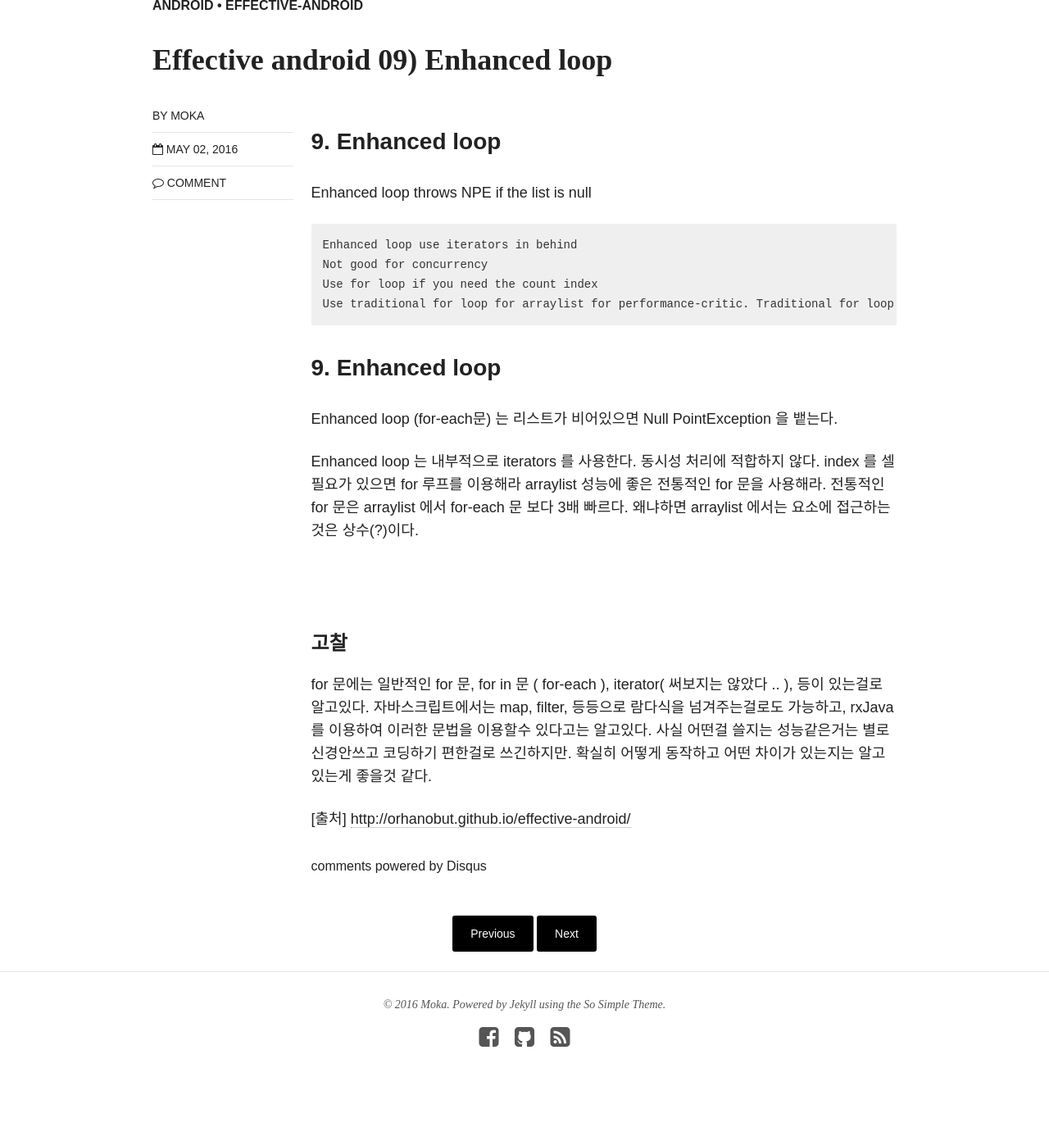
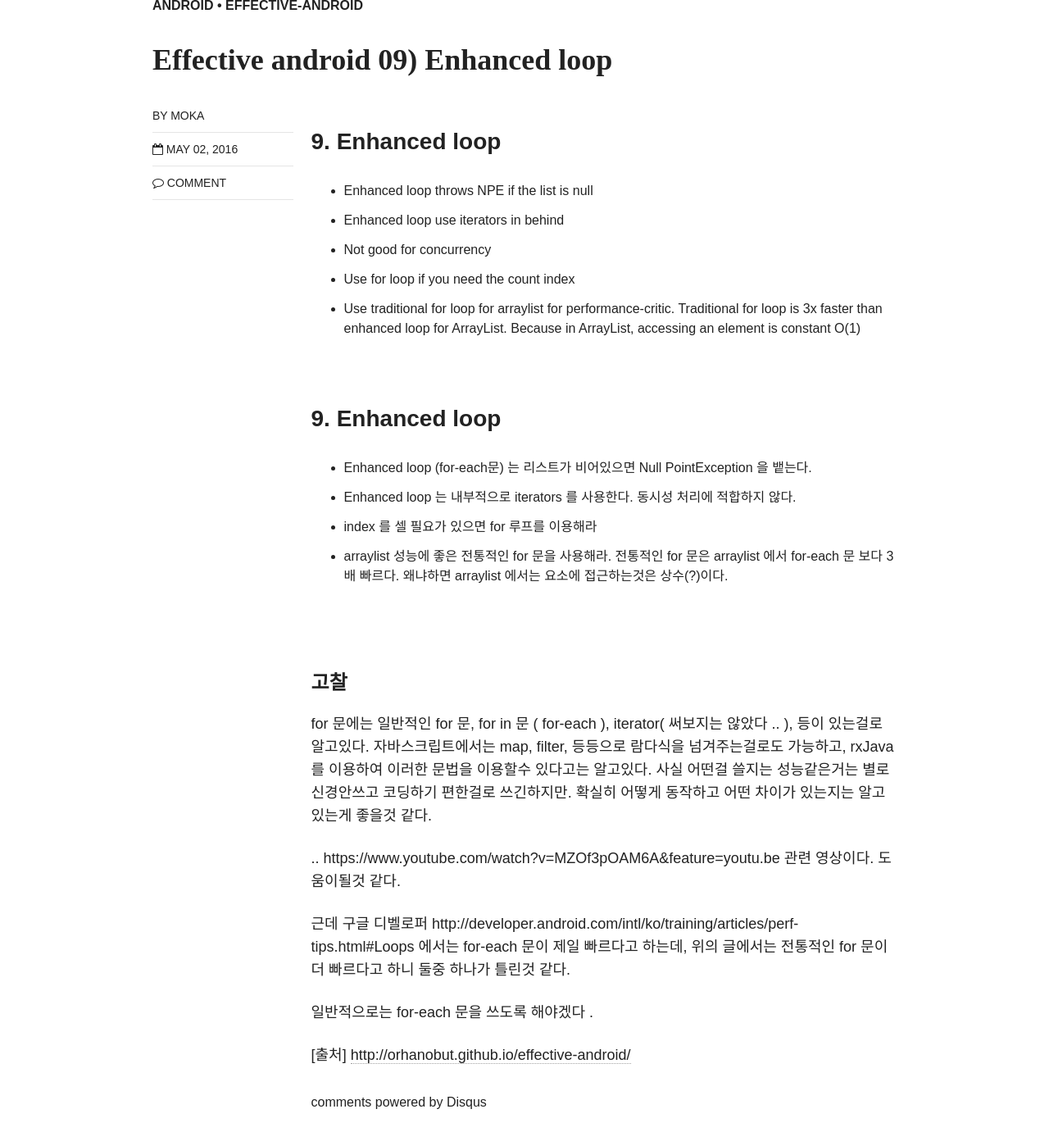
Before and after one commit to steadymoka/moka-a.github.io, a Jekyll site: the page built from _posts/effective-android/2016-05-02-effective-android-09.md, in a window 1280 px wide and 1400 px high, scrolled down 432 px. Shown: the top 1392 px of the window at 82% size. Built offline with Jekyll 4.4.1, drawn with Linux system fonts in a browser that asks for light colours; nearby versions of some CDN libraries; comment, search, counter and statistics services are not loaded.

Commit message:
for loop

```diff
--- a/_posts/effective-android/2016-05-02-effective-android-09.md
+++ b/_posts/effective-android/2016-05-02-effective-android-09.md
@@ -11,19 +11,19 @@ date: 2016-05-02
 ---
 
 ### 9. Enhanced loop
-Enhanced loop throws NPE if the list is null
+- Enhanced loop throws NPE if the list is null
+- Enhanced loop use iterators in behind
+- Not good for concurrency
+- Use for loop if you need the count index
+- Use traditional for loop for arraylist for performance-critic. Traditional for loop is 3x faster than enhanced loop for ArrayList. Because in ArrayList, accessing an element is constant O(1)
 
-    Enhanced loop use iterators in behind
-    Not good for concurrency
-    Use for loop if you need the count index
-    Use traditional for loop for arraylist for performance-critic. Traditional for loop is 3x faster than enhanced loop for ArrayList. Because in ArrayList, accessing an element is constant O(1)
+<br>
 
 ### 9. Enhanced loop
-Enhanced loop (for-each문) 는 리스트가 비어있으면 Null PointException 을 뱉는다.
-
-Enhanced loop 는 내부적으로 iterators 를 사용한다. 동시성 처리에 적합하지 않다.
-index 를 셀 필요가 있으면 for 루프를 이용해라
-arraylist 성능에 좋은 전통적인 for 문을 사용해라. 전통적인 for 문은 arraylist 에서 for-each 문 보다 3배 빠르다. 왜냐하면 arraylist 에서는 요소에 접근하는것은 상수(?)이다.
+- Enhanced loop (for-each문) 는 리스트가 비어있으면 Null PointException 을 뱉는다.
+- Enhanced loop 는 내부적으로 iterators 를 사용한다. 동시성 처리에 적합하지 않다.
+- index 를 셀 필요가 있으면 for 루프를 이용해라
+- arraylist 성능에 좋은 전통적인 for 문을 사용해라. 전통적인 for 문은 arraylist 에서 for-each 문 보다 3배 빠르다. 왜냐하면 arraylist 에서는 요소에 접근하는것은 상수(?)이다.
 
 
 <br><br>
@@ -32,4 +32,16 @@ arraylist 성능에 좋은 전통적인 for 문을 사용해라. 전통적인 fo
 for 문에는 일반적인 for 문, for in 문 ( for-each ), iterator( 써보지는 않았다 .. ), 등이 있는걸로 알고있다.
 자바스크립트에서는 map, filter, 등등으로 람다식을 넘겨주는걸로도 가능하고, rxJava 를 이용하여 이러한 문법을 이용할수 있다고는 알고있다. 사실 어떤걸 쓸지는 성능같은거는 별로 신경안쓰고 코딩하기 편한걸로 쓰긴하지만. 확실히 어떻게 동작하고 어떤 차이가 있는지는 알고있는게 좋을것 같다.
 
+..
+https://www.youtube.com/watch?v=MZOf3pOAM6A&feature=youtu.be
+관련 영상이다. 도움이될것 같다.
+
+
+근데 구글 디벨로퍼 http://developer.android.com/intl/ko/training/articles/perf-tips.html#Loops 에서는 for-each 문이 제일 빠르다고 하는데, 위의 글에서는 전통적인 for 문이 더 빠르다고 하니 둘중 하나가 틀린것 같다.
+
+일반적으로는 for-each 문을 쓰도록 해야겠다 .
+
+
+
+
 [출처] [http://orhanobut.github.io/effective-android/](http://orhanobut.github.io/effective-android/)
```
